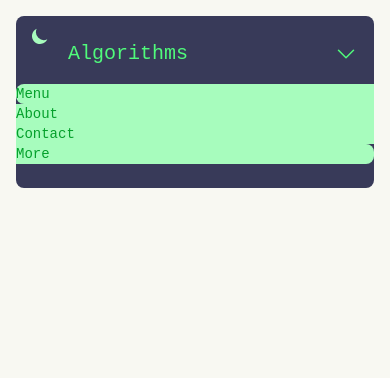
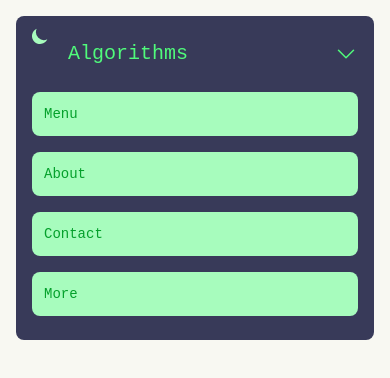
Before and after one commit to bigblackbexr/algorithms, a Vue app: page / in a window 390 px wide. Both pictures are taken after a click on the button 346 px from the left and 54 px from the top of the page. Shown: the top 378 px of the page. Built offline with nearby package versions, Linux system fonts and the light colour scheme; a web font is replaced by a local one.

Commit message:
Version final to sm, md, light & dark

```diff
--- a/src/components/nav.vue
+++ b/src/components/nav.vue
@@ -18,18 +18,18 @@
 
 			<!-- Menu -->
 			<div :class="{'flex': open, 'hidden': !open}"
-			class="flex flex-col grow pb-4 md:flex md:flex-row md:justify-end md:pb-0 text-base max-md:text-sm md:pr-16">
+			class="flex flex-col grow pb-2 md:flex md:flex-row md:justify-end md:pb-0 text-base max-md:text-sm md:pr-16">
 
 				<!--
 					First row is md light
 					Second row is md dark
-					Third row is sm light
-					Fourth row is sm dark
+					Third row is for sm light & dark
 				-->
 
 				<a class="
 					rounded-l-lg bg-green-light text-green-dark hover:underline focus:underline decoration-2 underline-offset-8 md:py-4 md:px-9
 					dark:bg-purple-light dark:text-purple-dark
+					max-md:my-2 max-md:mx-4 max-md:p-3 max-md:rounded-lg
 					"
 					href="#">
 						Menu
@@ -37,6 +37,7 @@
 				<a class="
 					bg-green-light text-green-dark hover:underline focus:underline decoration-2 underline-offset-8 md:py-4 md:px-9
 					dark:bg-purple-light dark:text-purple-dark
+					max-md:my-2 max-md:mx-4 max-md:p-3 max-md:rounded-lg
 					"
 					href="#">
 						About
@@ -44,6 +45,7 @@
 				<a class="
 					bg-green-light text-green-dark hover:underline focus:underline decoration-2 underline-offset-8 md:py-4 md:px-9
 					dark:bg-purple-light dark:text-purple-dark
+					max-md:my-2 max-md:mx-4 max-md:p-3 max-md:rounded-lg
 					"
 					href="#">
 						Contact
@@ -51,6 +53,7 @@
 				<a class="
 					rounded-r-lg bg-green-light text-green-dark hover:underline focus:underline decoration-2 underline-offset-8 md:py-4 md:px-9
 					dark:bg-purple-light dark:text-purple-dark
+					max-md:my-2 max-md:mx-4 max-md:p-3 max-md:rounded-lg
 					"
 					href="#">
 						More
```
